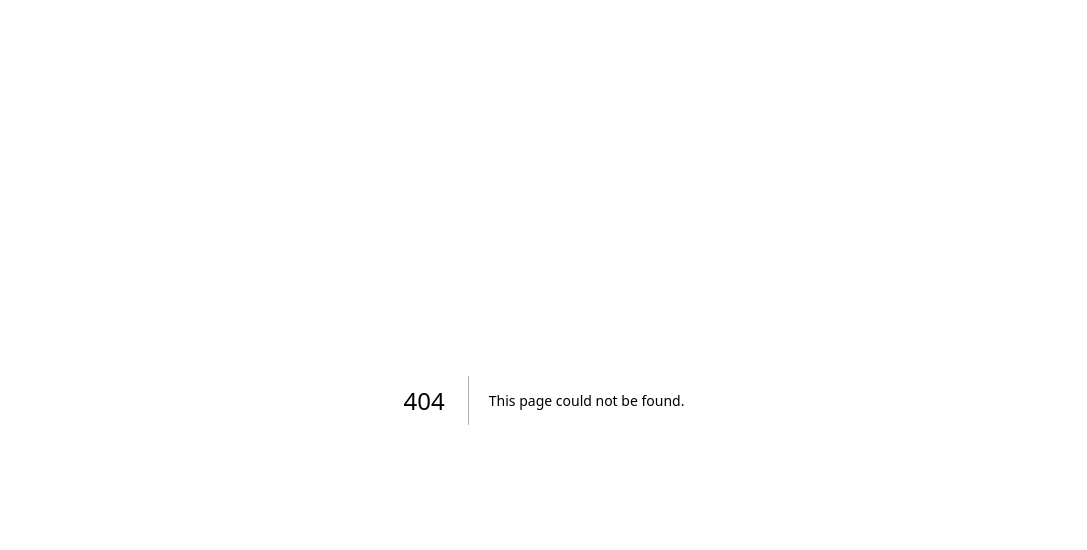
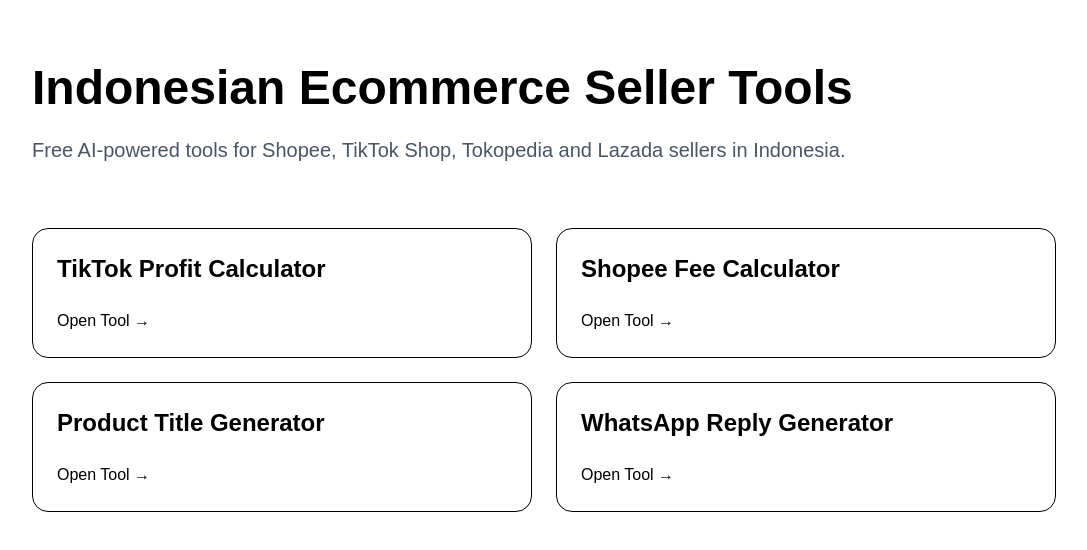
Before and after one commit to williamfeng0313/indo-seller-tools, a Next.js app: page /categories/ecommerce-tools in a window 1280 px wide. Before the commit this address had no page. Shown: the top 550 px of the page, without its empty margins (96-1183 px from the left). Built offline with nearby package versions, Linux system fonts and the light colour scheme.

Commit message:
add whatsapp reply generator

```diff
--- /dev/null
+++ b/app/categories/ecommerce-tools/page.tsx
@@ -0,0 +1,79 @@
+
+import Link from "next/link";
+
+export default function EcommerceToolsPage() {
+  return (
+    <main className="min-h-screen bg-white text-black px-6 py-16">
+
+      <section className="max-w-5xl mx-auto">
+
+        <h1 className="text-5xl font-bold">
+          Indonesian Ecommerce Seller Tools
+        </h1>
+
+        <p className="mt-6 text-xl text-gray-600">
+          Free AI-powered tools for Shopee, TikTok Shop,
+          Tokopedia and Lazada sellers in Indonesia.
+        </p>
+
+      </section>
+
+      <section className="max-w-5xl mx-auto mt-16 grid md:grid-cols-2 gap-6">
+
+        <div className="border rounded-2xl p-6">
+          <h2 className="text-2xl font-semibold">
+            TikTok Profit Calculator
+          </h2>
+
+          <Link
+            href="/tools/tiktok-profit-calculator"
+            className="inline-block mt-6 text-black font-medium"
+          >
+            Open Tool →
+          </Link>
+        </div>
+
+        <div className="border rounded-2xl p-6">
+          <h2 className="text-2xl font-semibold">
+            Shopee Fee Calculator
+          </h2>
+
+          <Link
+            href="/tools/shopee-fee-calculator"
+            className="inline-block mt-6 text-black font-medium"
+          >
+            Open Tool →
+          </Link>
+        </div>
+
+        <div className="border rounded-2xl p-6">
+          <h2 className="text-2xl font-semibold">
+            Product Title Generator
+          </h2>
+
+          <Link
+            href="/tools/product-title-generator"
+            className="inline-block mt-6 text-black font-medium"
+          >
+            Open Tool →
+          </Link>
+        </div>
+
+        <div className="border rounded-2xl p-6">
+          <h2 className="text-2xl font-semibold">
+            WhatsApp Reply Generator
+          </h2>
+
+          <Link
+            href="/tools/whatsapp-reply-generator"
+            className="inline-block mt-6 text-black font-medium"
+          >
+            Open Tool →
+          </Link>
+        </div>
+
+      </section>
+
+    </main>
+  );
+}
--- a/app/page.tsx
+++ b/app/page.tsx
@@ -20,6 +20,17 @@
         >
           Try Free Tools
         </Link>
+
+        <div className="mt-8">
+          <Link
+            href="/categories/ecommerce-tools"
+            className="text-lg underline"
+          >
+            Browse All Ecommerce Tools →
+          </Link>
+        </div>
+
+
       </section>
 
       {/* Tools Section */}
```
